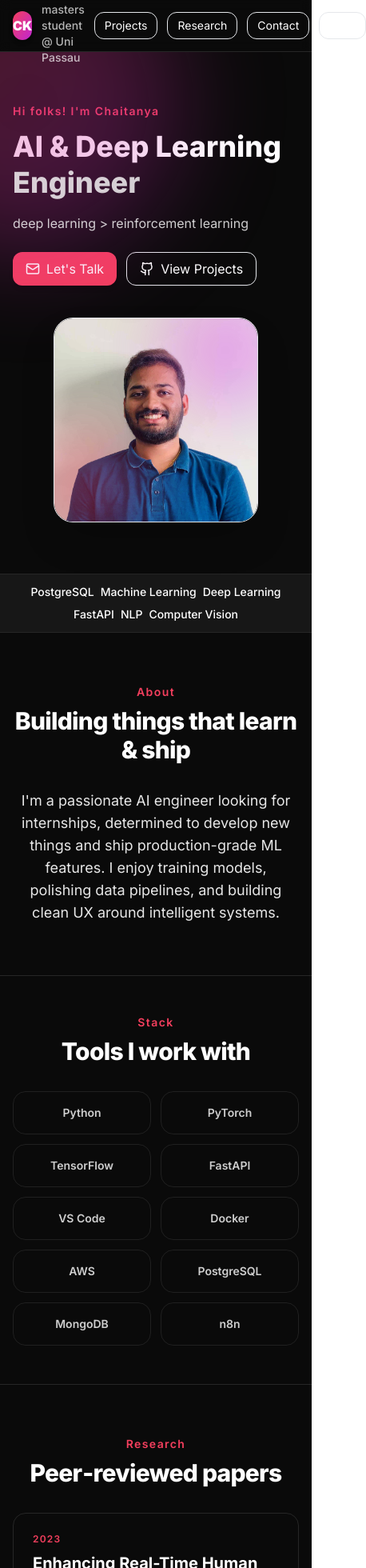
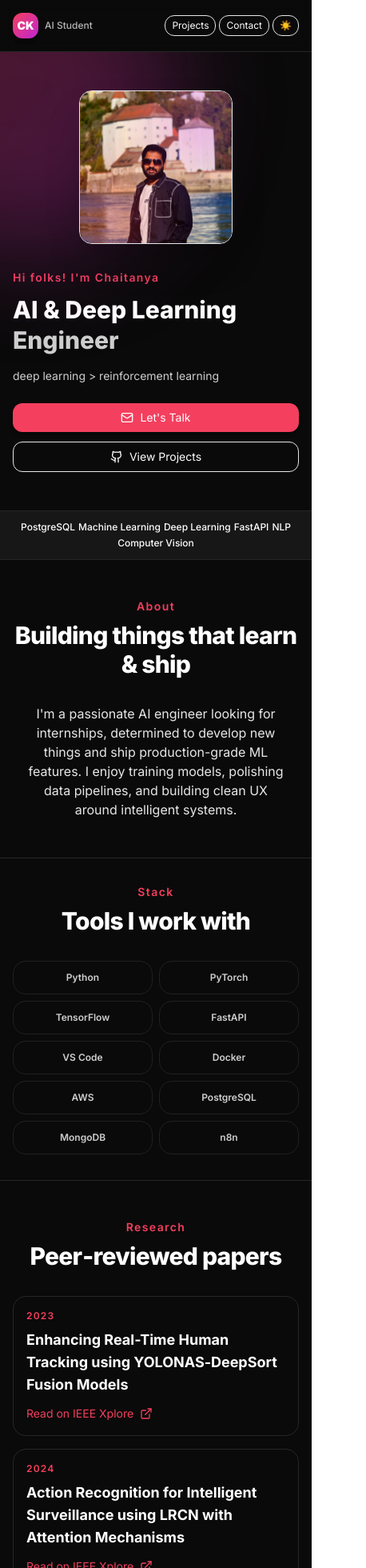
Before and after one commit to Chaitanyakota9/portfolio-website, a React (Vite) app: page / in a window 390 px wide. Shown: the top 1960 px of the page at 80% size, 458 px wide, since content can reach past the window. Built offline with nearby package versions, Linux system fonts and the light colour scheme.

Commit message:
Update portfolio with me.jpeg photo and improve mobile responsiveness

```diff
--- a/src/Portfolio.jsx
+++ b/src/Portfolio.jsx
@@ -1,7 +1,7 @@
 import React, { useEffect, useState } from "react";
 import { motion } from "framer-motion";
 import { ArrowRight, Github, Mail, Linkedin, ExternalLink, Star } from "lucide-react";
-import photo from '../photo.jpg';
+import photo from '../me.jpeg';
 
 // Quick utility components
 const Container = ({ children }) => (
@@ -18,7 +18,7 @@ const SectionTitle = ({ kicker, title }) => (
 );
 
 const Tag = ({ children }) => (
-  <span className="rounded-full border px-3 py-1 text-xs font-medium transition hover:-translate-y-0.5">
+  <span className="rounded-full border px-2 py-1 text-xs font-medium transition hover:-translate-y-0.5">
     {children}
   </span>
 );
@@ -57,16 +57,17 @@ export default function Portfolio() {
       <div className="sticky top-0 z-40 border-b bg-white/70 backdrop-blur dark:border-neutral-800 dark:bg-neutral-950/70">
         <Container>
           <div className="flex h-16 items-center justify-between">
-            <div className="flex items-center gap-3">
-              <div className="inline-flex h-9 w-9 items-center justify-center rounded-xl bg-gradient-to-br from-rose-500 to-fuchsia-600 font-black text-white shadow-md">CK</div>
-              <span className="text-sm font-medium opacity-70">AI masters student @ Uni Passau</span>
+            <div className="flex items-center gap-2 sm:gap-3">
+              <div className="inline-flex h-8 w-8 sm:h-9 sm:w-9 items-center justify-center rounded-xl bg-gradient-to-br from-rose-500 to-fuchsia-600 font-black text-white shadow-md text-sm sm:text-base">CK</div>
+              <span className="hidden sm:block text-sm font-medium opacity-70">AI masters student @ Uni Passau</span>
+              <span className="sm:hidden text-xs font-medium opacity-70">AI Student</span>
             </div>
-            <div className="flex items-center gap-3">
-              <a href="#projects" className="rounded-xl border px-3 py-1.5 text-sm hover:bg-neutral-50 dark:hover:bg-neutral-900">Projects</a>
-              <a href="#research" className="rounded-xl border px-3 py-1.5 text-sm hover:bg-neutral-50 dark:hover:bg-neutral-900">Research</a>
-              <a href="#contact" className="rounded-xl border px-3 py-1.5 text-sm hover:bg-neutral-50 dark:hover:bg-neutral-900">Contact</a>
-              <button onClick={() => setDark(!dark)} className="rounded-xl border px-3 py-1.5 text-sm hover:bg-neutral-50 dark:hover:bg-neutral-900" aria-label="Toggle theme">
-                {dark ? "Light" : "Dark"}
+            <div className="flex items-center gap-1 sm:gap-3">
+              <a href="#projects" className="rounded-xl border px-2 py-1 sm:px-3 sm:py-1.5 text-xs sm:text-sm hover:bg-neutral-50 dark:hover:bg-neutral-900">Projects</a>
+              <a href="#research" className="hidden sm:block rounded-xl border px-3 py-1.5 text-sm hover:bg-neutral-50 dark:hover:bg-neutral-900">Research</a>
+              <a href="#contact" className="rounded-xl border px-2 py-1 sm:px-3 sm:py-1.5 text-xs sm:text-sm hover:bg-neutral-50 dark:hover:bg-neutral-900">Contact</a>
+              <button onClick={() => setDark(!dark)} className="rounded-xl border px-2 py-1 sm:px-3 sm:py-1.5 text-xs sm:text-sm hover:bg-neutral-50 dark:hover:bg-neutral-900" aria-label="Toggle theme">
+                {dark ? "☀️" : "🌙"}
               </button>
             </div>
           </div>
@@ -77,40 +78,40 @@ export default function Portfolio() {
       <header className="relative overflow-hidden">
         <div className="pointer-events-none absolute -left-40 -top-32 h-96 w-96 rounded-full bg-gradient-to-br from-rose-500/30 to-fuchsia-600/30 blur-3xl" />
         <Container>
-          <div className="grid items-center gap-10 py-16 sm:grid-cols-2 sm:py-24">
-            <motion.div initial={{ opacity: 0, y: 20 }} animate={{ opacity: 1, y: 0 }} transition={{ duration: 0.6 }}>
+          <div className="grid items-center gap-8 py-12 sm:gap-10 sm:py-16 lg:py-24 sm:grid-cols-2">
+            <motion.div initial={{ opacity: 0, y: 20 }} animate={{ opacity: 1, y: 0 }} transition={{ duration: 0.6 }} className="order-2 sm:order-1">
               <p className="text-sm font-semibold tracking-widest text-rose-500">Hi folks! I'm Chaitanya</p>
-              <h1 className="mt-3 text-4xl font-extrabold leading-tight sm:text-5xl">
+              <h1 className="mt-3 text-3xl font-extrabold leading-tight sm:text-4xl lg:text-5xl">
                 AI & Deep Learning <span className="opacity-80">Engineer</span>
               </h1>
-              <p className="mt-4 max-w-xl text-base opacity-80">
+              <p className="mt-4 max-w-xl text-sm sm:text-base opacity-80">
                 deep learning &gt; reinforcement learning
               </p>
-              <div className="mt-6 flex flex-wrap gap-3">
-                <a href="mailto:chaitanya.kota24@gmail.com" className="inline-flex items-center gap-2 rounded-xl bg-rose-500 px-4 py-2 text-white shadow-md transition hover:translate-y-[-2px]">
-                  <Mail size={18} /> Let's Talk
+              <div className="mt-6 flex flex-col sm:flex-row gap-3">
+                <a href="mailto:chaitanya.kota24@gmail.com" className="inline-flex items-center justify-center gap-2 rounded-xl bg-rose-500 px-4 py-2 text-white shadow-md transition hover:translate-y-[-2px] text-sm sm:text-base">
+                  <Mail size={16} className="sm:w-[18px] sm:h-[18px]" /> Let's Talk
                 </a>
-                <a href="https://github.com/Chaitanyakota9" target="_blank" rel="noreferrer" className="inline-flex items-center gap-2 rounded-xl border px-4 py-2 transition hover:bg-neutral-50 dark:hover:bg-neutral-900">
-                  <Github size={18} /> View Projects
+                <a href="https://github.com/Chaitanyakota9" target="_blank" rel="noreferrer" className="inline-flex items-center justify-center gap-2 rounded-xl border px-4 py-2 transition hover:bg-neutral-50 dark:hover:bg-neutral-900 text-sm sm:text-base">
+                  <Github size={16} className="sm:w-[18px] sm:h-[18px]" /> View Projects
                 </a>
               </div>
             </motion.div>
 
             {/* Profile Photo */}
-            <motion.div initial={{ opacity: 0, scale: 0.96 }} animate={{ opacity: 1, scale: 1 }} transition={{ duration: 0.6, delay: 0.1 }} className="relative mx-auto h-64 w-64 overflow-hidden rounded-3xl border shadow-2xl sm:h-80 sm:w-80">
+            <motion.div initial={{ opacity: 0, scale: 0.96 }} animate={{ opacity: 1, scale: 1 }} transition={{ duration: 0.6, delay: 0.1 }} className="order-1 sm:order-2 relative mx-auto h-48 w-48 overflow-hidden rounded-2xl border shadow-2xl sm:h-64 sm:w-64 lg:h-80 lg:w-80">
               <img
                 src={photo}
                 alt="Chaitanya Kota"
                 className="h-full w-full object-cover"
               />
-              <div className="absolute -right-10 -top-10 h-40 w-40 rounded-full bg-fuchsia-500/40 blur-2xl" />
-              <div className="absolute -bottom-10 -left-10 h-40 w-40 rounded-full bg-rose-500/40 blur-2xl" />
+              <div className="absolute -right-8 -top-8 h-32 w-32 sm:h-40 sm:w-40 rounded-full bg-fuchsia-500/40 blur-2xl" />
+              <div className="absolute -bottom-8 -left-8 h-32 w-32 sm:h-40 sm:w-40 rounded-full bg-rose-500/40 blur-2xl" />
             </motion.div>
           </div>
         </Container>
-        <div className="border-y bg-neutral-50 py-3 text-center text-sm dark:border-neutral-800 dark:bg-neutral-900">
+        <div className="border-y bg-neutral-50 py-3 text-center text-xs sm:text-sm dark:border-neutral-800 dark:bg-neutral-900">
           <Container>
-            <div className="flex flex-wrap items-center justify-center gap-2 sm:gap-4">
+            <div className="flex flex-wrap items-center justify-center gap-1 sm:gap-2 lg:gap-4">
               {"PostgreSQL + Machine Learning + Deep Learning + FastAPI + NLP + Computer Vision".split(" + ").map((item) => (
                 <span key={item} className="font-medium">{item}</span>
               ))}
@@ -120,22 +121,22 @@ export default function Portfolio() {
       </header>
 
       {/* About */}
-      <section className="py-16 sm:py-24">
+      <section className="py-12 sm:py-16 lg:py-24">
         <Container>
           <SectionTitle kicker="About" title="Building things that learn & ship" />
-          <div className="mx-auto max-w-3xl text-center text-lg opacity-90">
+          <div className="mx-auto max-w-3xl text-center text-base sm:text-lg opacity-90 px-4">
             I'm a passionate AI engineer looking for internships, determined to develop new things and ship production-grade ML features. I enjoy training models, polishing data pipelines, and building clean UX around intelligent systems.
           </div>
         </Container>
       </section>
 
       {/* Tools */}
-      <section className="border-y py-12 dark:border-neutral-800">
+      <section className="border-y py-8 sm:py-12 dark:border-neutral-800">
         <Container>
           <SectionTitle kicker="Stack" title="Tools I work with" />
-          <div className="mx-auto grid max-w-4xl grid-cols-2 gap-3 sm:grid-cols-3 md:grid-cols-5">
+          <div className="mx-auto grid max-w-4xl grid-cols-2 gap-2 sm:gap-3 sm:grid-cols-3 md:grid-cols-4 lg:grid-cols-5">
             {tools.map((t) => (
-              <div key={t} className="flex items-center justify-center rounded-2xl border p-4 text-sm font-semibold opacity-80 dark:border-neutral-800">
+              <div key={t} className="flex items-center justify-center rounded-2xl border p-3 sm:p-4 text-xs sm:text-sm font-semibold opacity-80 dark:border-neutral-800">
                 {t}
               </div>
             ))}
@@ -144,20 +145,20 @@ export default function Portfolio() {
       </section>
 
       {/* Research */}
-      <section id="research" className="py-16 sm:py-24">
+      <section id="research" className="py-12 sm:py-16 lg:py-24">
         <Container>
           <SectionTitle kicker="Research" title="Peer‑reviewed papers" />
-          <div className="grid gap-6 md:grid-cols-2">
-            <article className="group rounded-2xl border p-6 transition hover:-translate-y-1 hover:shadow-md dark:border-neutral-800">
+          <div className="grid gap-4 sm:gap-6 md:grid-cols-2">
+            <article className="group rounded-2xl border p-4 sm:p-6 transition hover:-translate-y-1 hover:shadow-md dark:border-neutral-800">
               <div className="mb-2 text-xs font-semibold uppercase tracking-widest text-rose-500">2023</div>
-              <h3 className="text-xl font-bold">Enhancing Real-Time Human Tracking using YOLONAS‑DeepSort Fusion Models</h3>
+              <h3 className="text-lg sm:text-xl font-bold">Enhancing Real-Time Human Tracking using YOLONAS‑DeepSort Fusion Models</h3>
               <a className="mt-3 inline-flex items-center gap-2 text-sm text-rose-500" href="https://ieeexplore.ieee.org/document/10394864" target="_blank" rel="noreferrer">
                 Read on IEEE Xplore <ExternalLink size={16} />
               </a>
             </article>
-            <article className="group rounded-2xl border p-6 transition hover:-translate-y-1 hover:shadow-md dark:border-neutral-800">
+            <article className="group rounded-2xl border p-4 sm:p-6 transition hover:-translate-y-1 hover:shadow-md dark:border-neutral-800">
               <div className="mb-2 text-xs font-semibold uppercase tracking-widest text-rose-500">2024</div>
-              <h3 className="text-xl font-bold">Action Recognition for Intelligent Surveillance using LRCN with Attention Mechanisms</h3>
+              <h3 className="text-lg sm:text-xl font-bold">Action Recognition for Intelligent Surveillance using LRCN with Attention Mechanisms</h3>
               <a className="mt-3 inline-flex items-center gap-2 text-sm text-rose-500" href="https://ieeexplore.ieee.org/document/10469119" target="_blank" rel="noreferrer">
                 Read on IEEE Xplore <ExternalLink size={16} />
               </a>
@@ -167,10 +168,10 @@ export default function Portfolio() {
       </section>
 
       {/* Projects */}
-      <section id="projects" className="border-y py-16 dark:border-neutral-800 sm:py-24">
+      <section id="projects" className="border-y py-12 sm:py-16 lg:py-24 dark:border-neutral-800">
         <Container>
           <SectionTitle kicker="Projects" title="Showcase" />
-          <div className="grid gap-6 md:grid-cols-3">
+          <div className="grid gap-4 sm:gap-6 md:grid-cols-2 lg:grid-cols-3">
             {projects.map((p, idx) => (
               <motion.a
                 key={p.title}
@@ -181,11 +182,11 @@ export default function Portfolio() {
                 whileInView={{ opacity: 1, y: 0 }}
                 viewport={{ once: true }}
                 transition={{ duration: 0.4, delay: idx * 0.05 }}
-                className="group relative overflow-hidden rounded-2xl border p-5 transition hover:-translate-y-1 hover:shadow-lg dark:border-neutral-800"
+                className="group relative overflow-hidden rounded-2xl border p-4 sm:p-5 transition hover:-translate-y-1 hover:shadow-lg dark:border-neutral-800"
               >
-                <div className="mb-4 h-36 w-full rounded-xl bg-gradient-to-br from-neutral-200 to-neutral-100 dark:from-neutral-800 dark:to-neutral-700" />
-                <h3 className="mb-2 text-lg font-bold">{p.title}</h3>
-                <div className="mb-4 flex flex-wrap gap-2">
+                <div className="mb-4 h-32 sm:h-36 w-full rounded-xl bg-gradient-to-br from-neutral-200 to-neutral-100 dark:from-neutral-800 dark:to-neutral-700" />
+                <h3 className="mb-2 text-base sm:text-lg font-bold">{p.title}</h3>
+                <div className="mb-4 flex flex-wrap gap-1 sm:gap-2">
                   {p.tags.map((t) => (
                     <Tag key={t}>{t}</Tag>
                   ))}
@@ -205,22 +206,22 @@ export default function Portfolio() {
       </section>
 
       {/* Contact */}
-      <section id="contact" className="py-16 sm:py-24">
+      <section id="contact" className="py-12 sm:py-16 lg:py-24">
         <Container>
           <SectionTitle kicker="Get in touch" title="Let's build something" />
-          <div className="mx-auto flex max-w-lg flex-col items-center gap-4 text-center">
-            <div className="flex flex-wrap items-center justify-center gap-3">
-              <a href="mailto:chaitanya.kota24@gmail.com" className="inline-flex items-center gap-2 rounded-xl bg-rose-500 px-4 py-2 text-white shadow-md transition hover:translate-y-[-2px]">
-                <Mail size={18} /> chaitanya.kota24@gmail.com
+          <div className="mx-auto flex max-w-lg flex-col items-center gap-4 text-center px-4">
+            <div className="flex flex-col sm:flex-row flex-wrap items-center justify-center gap-3">
+              <a href="mailto:chaitanya.kota24@gmail.com" className="inline-flex items-center gap-2 rounded-xl bg-rose-500 px-4 py-2 text-white shadow-md transition hover:translate-y-[-2px] text-sm sm:text-base">
+                <Mail size={16} className="sm:w-[18px] sm:h-[18px]" /> chaitanya.kota24@gmail.com
               </a>
-              <a href="https://github.com/Chaitanyakota9" target="_blank" rel="noreferrer" className="inline-flex items-center gap-2 rounded-xl border px-4 py-2 transition hover:bg-neutral-50 dark:hover:bg-neutral-900">
-                <Github size={18} /> GitHub
+              <a href="https://github.com/Chaitanyakota9" target="_blank" rel="noreferrer" className="inline-flex items-center gap-2 rounded-xl border px-4 py-2 transition hover:bg-neutral-50 dark:hover:bg-neutral-900 text-sm sm:text-base">
+                <Github size={16} className="sm:w-[18px] sm:h-[18px]" /> GitHub
               </a>
-              <a href="https://www.linkedin.com/in/chaitanya-kota-451427310/" target="_blank" rel="noreferrer" className="inline-flex items-center gap-2 rounded-xl border px-4 py-2 transition hover:bg-neutral-50 dark:hover:bg-neutral-900">
-                <Linkedin size={18} /> LinkedIn
+              <a href="https://www.linkedin.com/in/chaitanya-kota-451427310/" target="_blank" rel="noreferrer" className="inline-flex items-center gap-2 rounded-xl border px-4 py-2 transition hover:bg-neutral-50 dark:hover:bg-neutral-900 text-sm sm:text-base">
+                <Linkedin size={16} className="sm:w-[18px] sm:h-[18px]" /> LinkedIn
               </a>
             </div>
-            <p className="mt-2 text-sm opacity-70">© {new Date().getFullYear()} Chaitanya Kota · All rights reserved.</p>
+            <p className="mt-2 text-xs sm:text-sm opacity-70">© {new Date().getFullYear()} Chaitanya Kota · All rights reserved.</p>
           </div>
         </Container>
       </section>
```
Also changed, not shown: me.jpeg (added), photo.jpg (deleted).
